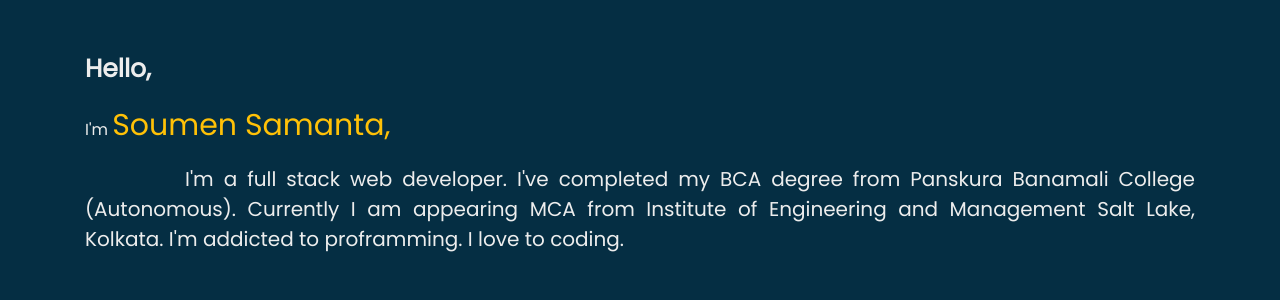
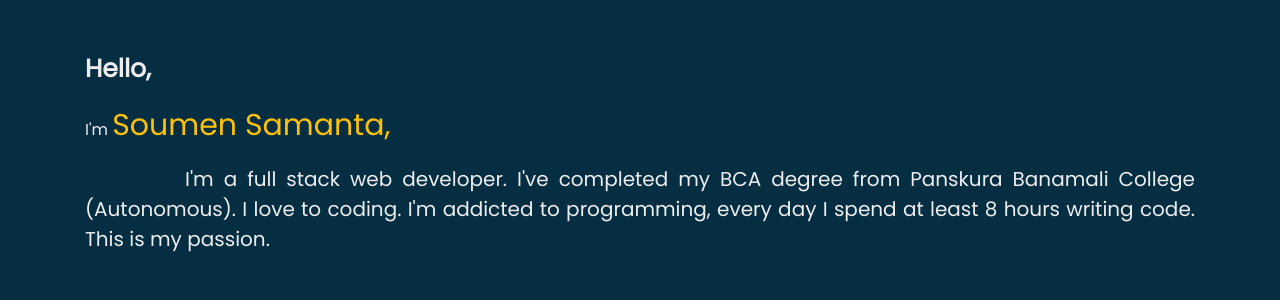
Before and after one commit to Soumen3/Portfolio, a Django app: page /about/ in a window 1280 px wide. Shown: the part 263-563 px from the top of the page. Run offline with Django 4.2, Linux system fonts and the light colour scheme; some libraries are stand-ins or nearby versions.

Commit message:
about page text modify

```diff
--- a/Details/templates/about.html
+++ b/Details/templates/about.html
@@ -15,7 +15,9 @@
             <p class="font-weight-bold st-font greet">Hello,</p>
             <p class="intro">I'm <span class="text-warning name">Soumen Samanta,</span></p>
             <p class="desc"  style="text-indent:100px ">
-                I'm a full stack web developer. I've completed my BCA degree from Panskura Banamali College (Autonomous). Currently I am appearing MCA from Institute of Engineering and Management Salt Lake, Kolkata. I'm addicted to proframming. I love to coding.
+                I'm a full stack web developer. I've completed my BCA degree from Panskura Banamali College (Autonomous). I love to coding.
+                I'm addicted to programming, every day I spend at least 8 hours writing code.
+                This is my passion.
             </p>
         </div>
     </div>
```
